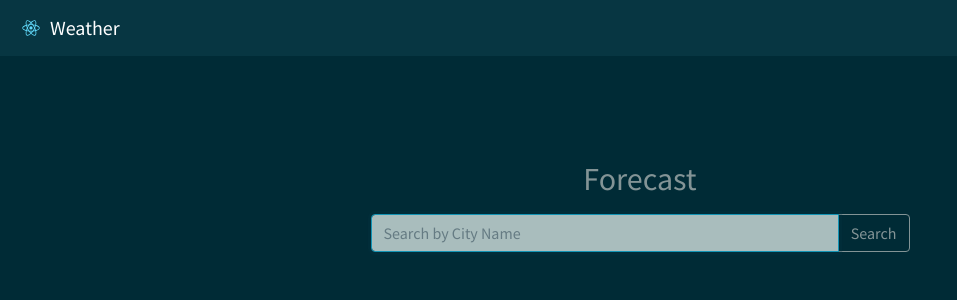
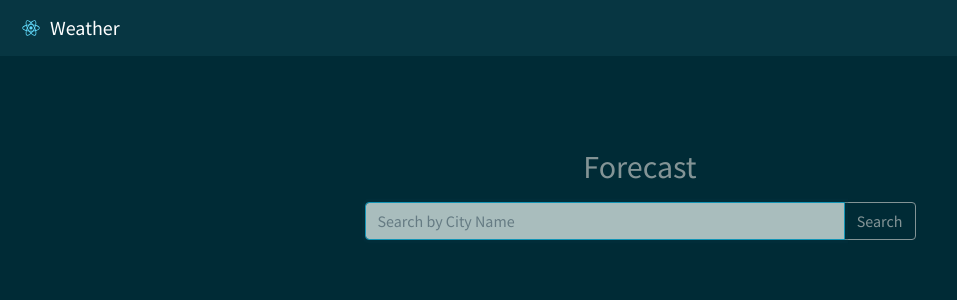
Before and after one commit to isaquielfernandes/react-app-weather, a React (Create React App) app: page / in a window 1280 px wide. Shown: the top 300 px of the page, without its empty margins (0-957 px from the left). Built offline with nearby package versions, Linux system fonts and the light colour scheme.

Commit message:
Update App.js

```diff
--- a/src/App.js
+++ b/src/App.js
@@ -10,7 +10,7 @@ const App = () => {
   return (
     <>
       <NavBar />
-      <Container className="d-flex w-100 h-100 p-3 mx-auto flex-column">
+      <Container className="d-flex w-100 h-100 p-1 mx-auto flex-column">
         <Search />
         <div className="row">
           <Weather />
```
